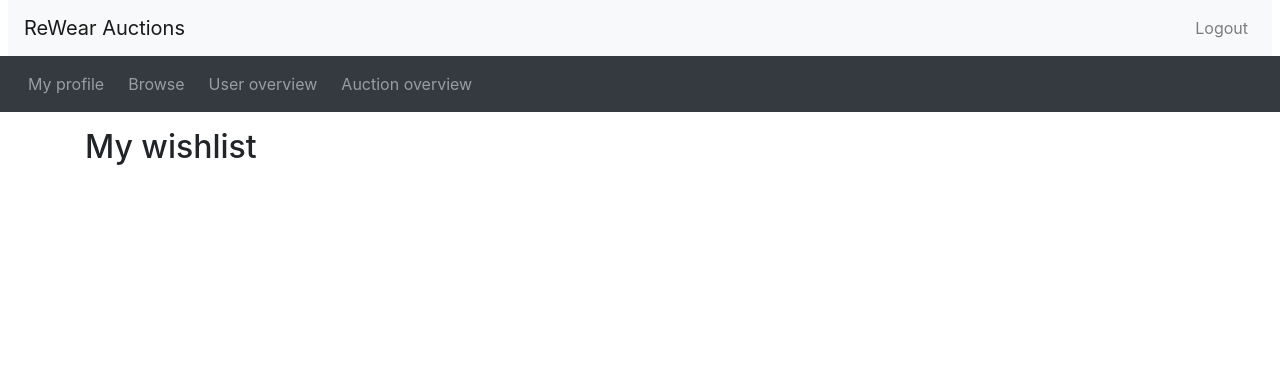
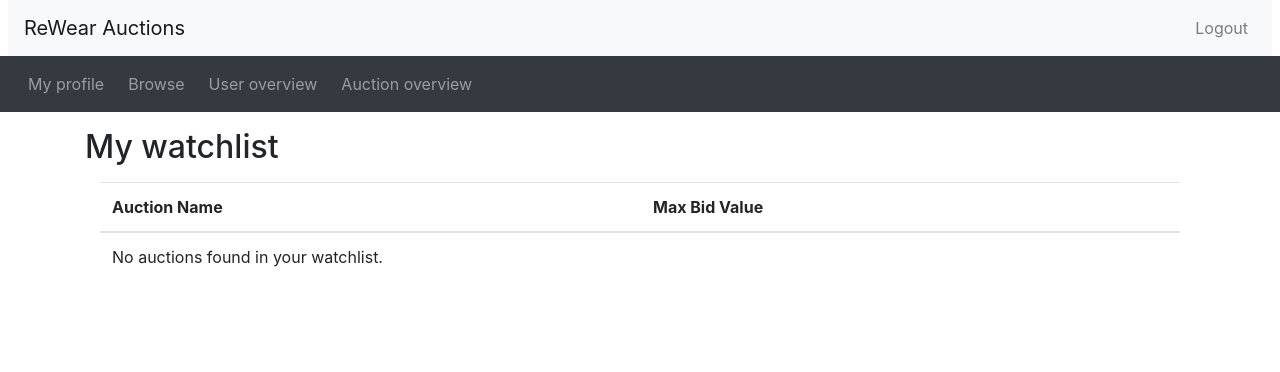
Before and after one commit to gianrajaram/comp0178_group_project, a PHP site: page /my_wishlist.php in a window 1280 px wide. Shown: the top 372 px of the page. Run offline with PHP 8.4, Linux system fonts and the light colour scheme; a user stored in the database is signed in; data comes from the database, SQL or seed files in the repository.

Commit message:
m watchlist works

```diff
--- a/auction/my_wishlist.php
+++ b/auction/my_wishlist.php
@@ -1,11 +1,57 @@
 <?php include_once("header.php")?>
+<?php require_once("database_connection.php")?>
 <?php require("utilities.php")?>
 
 <div class="container">
 
-<h2 class="my-3">My wishlist</h2>
+<h2 class="my-3">My watchlist</h2>
 
 <?php
 
+// WATCHLIST NOT WISHLIST
 
+//session_start();
+
+$connection = connectMAC();
+
+$buyerID = $_SESSION['userID'];
+
+// SQL query to fetch auction names from the Watchlists for a specific buyer
+$query = "SELECT a.auctionID, a.auctionName, MAX(b.bidValue) AS maxBidValue
+          FROM Watchlists w
+          JOIN Auctions a ON w.auctionID = a.auctionID
+          LEFT JOIN Bids b ON a.auctionID = b.auctionID
+          WHERE w.buyerID = '$buyerID'
+          GROUP BY a.auctionID, a.auctionName";
+
+
+$result = send_queryMAC($query);
 ?>
+
+<div class="container">
+    <table class="table">
+        <thead>
+            <tr>
+                <th>Auction Name</th>
+                <th>Max Bid Value</th>
+            </tr>
+        </thead>
+        <tbody>
+            <?php
+                if (mysqli_num_rows($result) > 0) {
+                    while ($row = mysqli_fetch_assoc($result)) {
+                        echo "<tr>";
+                        // Make auction names clickable links
+                        echo "<td><a href='listing.php?auctionID=" . htmlspecialchars($row['auctionID']) . "'>" . htmlspecialchars($row['auctionName']) . "</a></td>";
+                        echo "<td>" . htmlspecialchars($row['maxBidValue']) . "</td>";
+                        echo "</tr>";
+                }
+            } else {
+                echo "<tr><td colspan='2'>No auctions found in your watchlist.</td></tr>";
+            }
+            ?>
+        </tbody>
+    </table>
+</div>
+
+<?php include_once("footer.php"); ?>
```
